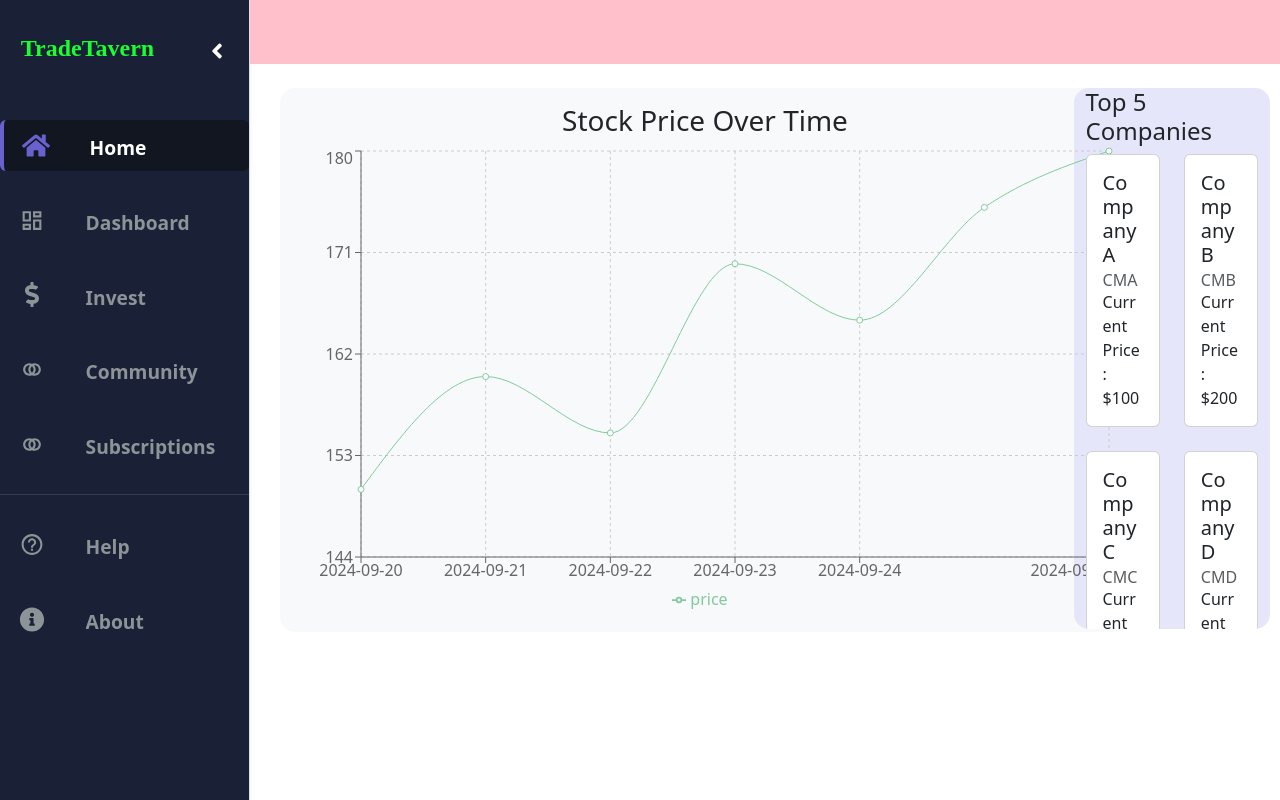
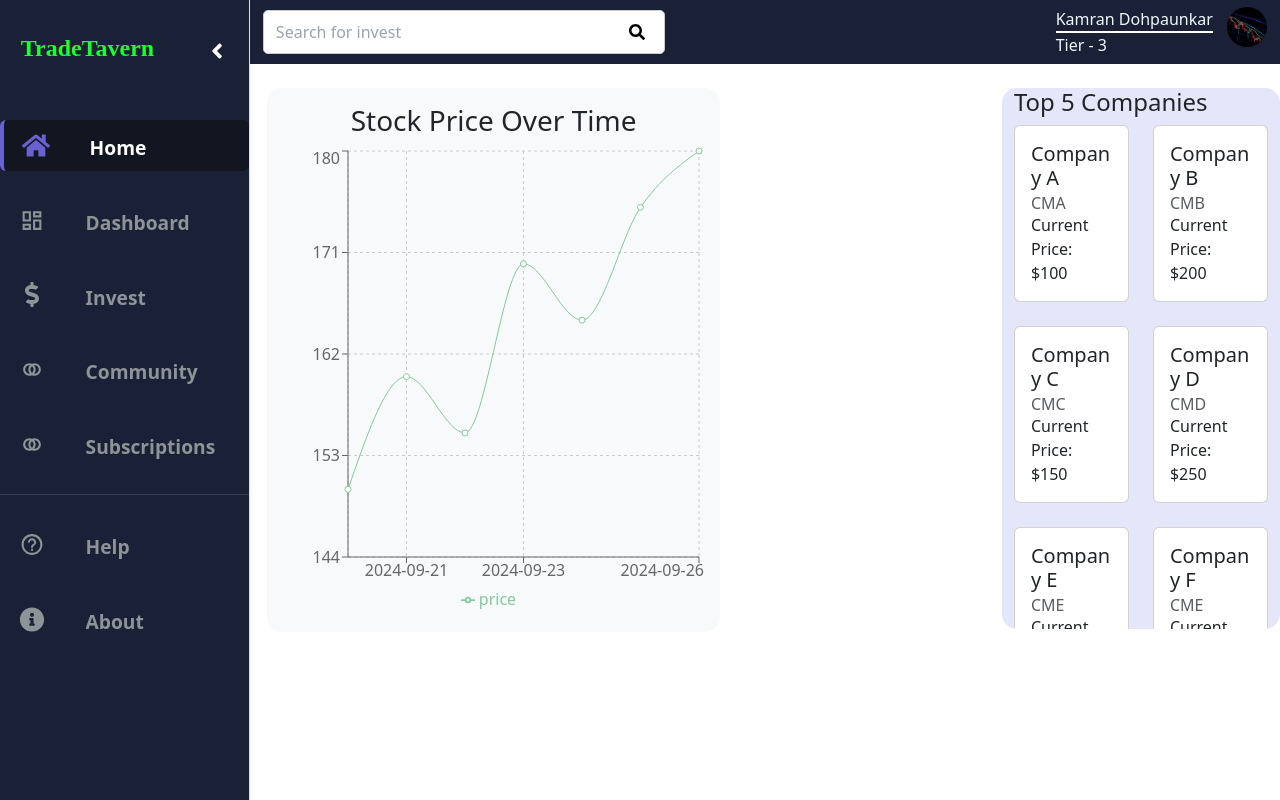
Before and after one commit to Radical-Ghost/TradeTavern, a React (Vite) app: page /home in a window 1280 px wide. Built offline with nearby package versions, Linux system fonts and the light colour scheme; no server answers; a web font is replaced by a local one.

Commit message:
Co-authored-by: Soham Mandavkar <Radical-Ghost@users.noreply.github.com>

```diff
--- a/package.json
+++ b/package.json
@@ -13,7 +13,7 @@
     "bootstrap": "^5.3.3",
     "bootstrap-icons": "^1.11.3",
     "classnames": "^2.5.1",
-    "firebase": "^10.13.2",
+    "firebase": "^10.14.0",
     "react": "^18.3.1",
     "react-bootstrap": "^2.10.5",
     "react-dom": "^18.3.1",
--- a/src/components/BothGraphs.jsx
+++ b/src/components/BothGraphs.jsx
@@ -6,10 +6,10 @@ const YourMainComponent = () => {
   return (
     <Row>
       <Col md={8}>
-        <StockGraph /> {/* Your stock graph component */}
+        <StockGraph /> Your stock graph component
       </Col>
       <Col md={4}>
-        <TopCompanies /> {/* Your TopCompanies component */}
+        {/* <TopCompanies /> Your TopCompanies component */}
       </Col>
     </Row>
   );
--- a/src/components/Navbar.jsx
+++ b/src/components/Navbar.jsx
@@ -1,16 +1,50 @@
-import { Link } from "react-router-dom";
+import { Link, useNavigate } from "react-router-dom";
+import { useState } from "react";
 import "../css/Navbar.css";
-import classNames from "classnames";
-import { useContext, createContext, useState, useEffect } from "react";
+import Bckimage from "../images/background.jpg"; // Ensure this path is correct
+import { FaSearch } from 'react-icons/fa'; // Import an icon library for search icon
 
 export default function Navbar() {
-	return (
-		<aside
-			className="Navbar"
-			style={{
-				width: "100%",
-				height: "8%",
-				backgroundColor: "pink",
-			}}></aside>
-	);
+    const [searchTerm, setSearchTerm] = useState(""); // State to store search input
+    const navigate = useNavigate(); // Use navigate hook to navigate
+
+    const handleSearch = (e) => {
+        e.preventDefault(); // Prevent default form submission
+        if (searchTerm.trim()) {
+            // Only redirect if the search term is not empty
+            navigate(`/invest?query=${encodeURIComponent(searchTerm)}`);
+        }
+    };
+
+    return (
+        <aside className="Navbar">
+
+            <form className="search-container" onSubmit={handleSearch}>
+                <input
+                    type="text"
+                    placeholder="Search for invest"
+                    className="search-bar-input"
+                    value={searchTerm}
+                    onChange={(e) => setSearchTerm(e.target.value)}
+                />
+                <button type="submit" className="search-bar-button">
+                    <FaSearch className="search-icon" /> {/* Search icon */}
+                </button>
+            </form>
+
+			<div className="profile">
+				<div className="details">
+                    <span className="name details-child">Kamran Dohpaunkar</span>
+                    <div className="divider">
+                    </div>
+                    <span className="subs-type">Tier - 3 </span>
+                </div>
+				<Link>
+					<img src={Bckimage} className="profile-pic" alt="profile-pic" />
+				</Link>
+			</div>
+
+            {/* <div className="tooltip">kamran dhoaunkar<br/>kdhopaunkar@gmail.com</div> */}
+        </aside>
+    );
 }
--- a/src/components/StockGraph.jsx
+++ b/src/components/StockGraph.jsx
@@ -25,10 +25,10 @@ const StockGraph = () => {
 		<div
 			className="bg-light p-3"
 			style={{
-				marginLeft: "30px",
+				marginLeft: "3%",
 				borderRadius: "15px",
 				marginTop: "24px",
-				width: "850px",
+				width: "80%",
 			}}>
 			<h3 className="text-center">Stock Price Over Time</h3>
 			<ResponsiveContainer width="100%" height={470}>
--- a/src/components/TopCompanies.jsx
+++ b/src/components/TopCompanies.jsx
@@ -26,7 +26,7 @@ const TopCompanies = () => {
 				height: "541px",
 				borderRadius: "15px",
 				backgroundColor: "lavender",
-				marginRight: "10px",
+				marginRight: "0%",
 			}}>
 			<h4>Top 5 Companies</h4>
 			<Row>
--- a/src/css/Navbar.css
+++ b/src/css/Navbar.css
@@ -0,0 +1,166 @@
+.Navbar {
+    width: 100%;
+    height: 8vh;
+    background-color: #1a2035;
+    display: flex;
+    align-items: center;
+    justify-content: space-between;
+    padding: 0 0.8rem 0 0.8rem;
+    position: relative;
+}
+
+.search-container {
+    display: flex;
+    height: 70%;
+    justify-content: flex-start;
+    align-items: center;
+    width: 40%;
+    position: relative;
+}
+
+/* Input field */
+.search-bar-input {
+    flex-grow: 1;
+    /* Make input take up available space */
+    height: 100%;
+    /* Set height to 100% of the container */
+    padding: 0 3%;
+    /* Add padding on left and right */
+    padding-right: 40px;
+    /* Space for the button */
+    font-size: 1rem;
+    border: 1px solid #ccc;
+    border-radius: 5px;
+    outline: none;
+    transition: width 0.3s ease;
+    /* Smooth width adjustment */
+}
+
+/* Button */
+.search-bar-button {
+    position: absolute;
+    /* Positioning inside the search bar */
+    right: 10px;
+    /* Space from the right edge */
+    top: 50%;
+    /* Center vertically */
+    transform: translateY(-50%);
+    /* Adjust for centering */
+    height: 80%;
+    /* Match input height, slightly smaller */
+    padding: 0 10px;
+    /* Padding for the button */
+    font-size: 1rem;
+    background-color: #ffffff00;
+    color: #000000;
+    border: none;
+    border-radius: 5px;
+    /* Rounded corners */
+    cursor: pointer;
+    transition: background-color 0.3s ease;
+}
+
+.search-bar-button:hover {
+    background-color: #121621;
+    /* Hover color for the button */
+}
+/* Profile link */
+.profile
+{
+    display: flex;
+    align-self: right;
+    right: 1%;
+    color: aliceblue;
+}
+
+/* Profile pic styling */
+.profile-pic {
+    margin-top: 0.1rem;
+    width: 40px;
+    height: 40px;
+    border-radius: 50%;
+    /* Circular profile picture */
+    object-fit: cover;
+}
+.tooltip {
+    height: auto;
+    width: max-content;
+    position: absolute;
+    /* Positioning relative to profile link */
+    align-self: left;
+    /* Center it horizontally */
+    transform: translateX(-80%);
+
+    /* Adjust for centering */
+    background-color: white;
+    /* Background color */
+    border: 1px solid #ccc;
+    /* Border */
+    padding: 10px;
+    /* Padding */
+    border-radius: 5px;
+    /* Rounded corners */
+    box-shadow: 0 2px 5px rgba(0, 0, 0, 0.2);
+    /* Shadow for depth */
+    opacity: 0;
+    /* Initially hidden */
+    visibility: hidden;
+    /* Ensure it doesn't take up space */
+    transition: opacity 0.3s ease, visibility 0.3s ease;
+}
+
+/* Show tooltip when hovering over the profile link */
+.profile-link:hover+.tooltip {
+    opacity: 1;
+    /* Make it visible */
+    visibility: visible;
+    /* Ensure it takes up space */
+}
+
+.details{
+    margin-right: 0.8rem;
+    display: flex;
+    flex-direction: column;
+    padding: 0.1rem;
+    align-items: space-between;
+}
+
+.details-child{
+    justify-self: right;
+}
+
+.divider{
+    background-color: white;
+    height: 0.1rem;
+    margin: 0;
+    padding: 0;
+}
+
+@media (max-width: 768px) {
+    .search-container {
+        width: 90%;
+    }
+
+    .search-bar-input {
+        font-size: 0.9rem;
+    }
+
+    .search-bar-button {
+        font-size: 0.9rem;
+    }
+}
+
+@media (max-width: 480px) {
+    .search-container {
+        width: 95%;
+
+    }
+
+    .search-bar-input {
+        font-size: 0.85rem;
+    }
+
+    .search-bar-button {
+        font-size: 0.85rem;
+    }
+}
--- a/src/css/index.css
+++ b/src/css/index.css
@@ -5,6 +5,7 @@ html,
 body {
 	margin: 0;
 	padding: 0;
+	gap: 0;
 }
 
 * {
--- a/src/pages/AboutUs.jsx
+++ b/src/pages/AboutUs.jsx
@@ -1,12 +1,13 @@
 export default function AboutUs() {
 	return (
 		<>
-			<div style={{ display: "flex", width: "100%" }}>
-				<div className="content" style={{ width: "100%" }}>
+			{/* <div style={{ display: "flex", width: "100%" }}>
+				<div className="content" style={{ width: "100%" }}> */}
 					{/* About Us content */}
-					<h1>About Us</h1>
+					{/* <h1>About Us</h1>
 				</div>
-			</div>
+			</div> */}
+			<h1>Hii this is about </h1>
 		</>
 	);
 }
--- a/src/pages/App.jsx
+++ b/src/pages/App.jsx
@@ -38,7 +38,7 @@ export default function App() {
 
 	return (
 		<>
-			<div style={{ display: "flex", height: "100vh" }}>
+			<div style={{ display: "flex", height: "100vh"}}>
 				{/* Conditionally render Sidebar */}
 				{!isLandingPage && (
 					<Sidebar>
@@ -93,11 +93,11 @@ export default function App() {
 					</Sidebar>
 				)}
 
-				<div className="content" style={{ width: "100%" }}>
+				<div className="content" style={{ width: "100%"}}>
 					{!isLandingPage && <Navbar />}
 					<div
 						className="page"
-						style={{ height: "92%", overflowY: "scroll" }}>
+						style={{ height: "92%", overflowY: "scroll"}}>
 						<Routes>
 							<Route path="/" element={<Landing />} />
 							<Route path="/home" element={<Home />} />
--- a/src/pages/Home.jsx
+++ b/src/pages/Home.jsx
@@ -1,13 +1,19 @@
-import BothGraphs from "../components/BothGraphs";
-import Navbar from "../components/Navbar";
 import { Link } from "react-router-dom";
+import TopCompanies from '../components/TopCompanies';
+import StockGraph from '../components/StockGraph';
 
 export default function Home() {
 	return (
-		<div style={{ display: "flex" }}>
-			<div className="content" style={{}}>
-				<BothGraphs />
+		<div style={{ height:"100%", display: "grid",gridTemplateRows:"70% 30%",gridTemplateColumns:"55% 45%" }}>
+			<div style={{}}>
+				<StockGraph />
 			</div>
+			<div style={{gridColumn:"2" , gridRow:'1/3'}}>
+				<TopCompanies />
+			</div>
+
+
 		</div>
+
 	);
 }
--- a/src/pages/Invest.jsx
+++ b/src/pages/Invest.jsx
@@ -1,12 +1,12 @@
+import React from 'react';
+import { useLocation } from 'react-router-dom';
 export default function Invest() {
-	return (
-		<>
-			<div style={{ display: "flex", width: "100%" }}>
-				<div className="content" style={{ width: "100%" }}>
-					{/* About Us content */}
-					<h1>Invest</h1>
-				</div>
-			</div>
-		</>
-	);
+ const query = new URLSearchParams(useLocation().search).get('query');
+
+    return (
+        <div>
+            <h1>Invest Page</h1>
+            {query ? <p>Searching for: {query}</p> : <p>No search term provided.</p>}
+        </div>
+    );
 }
```
Also changed, not shown: 2 other files (tests, documents, lock files or other folders).
